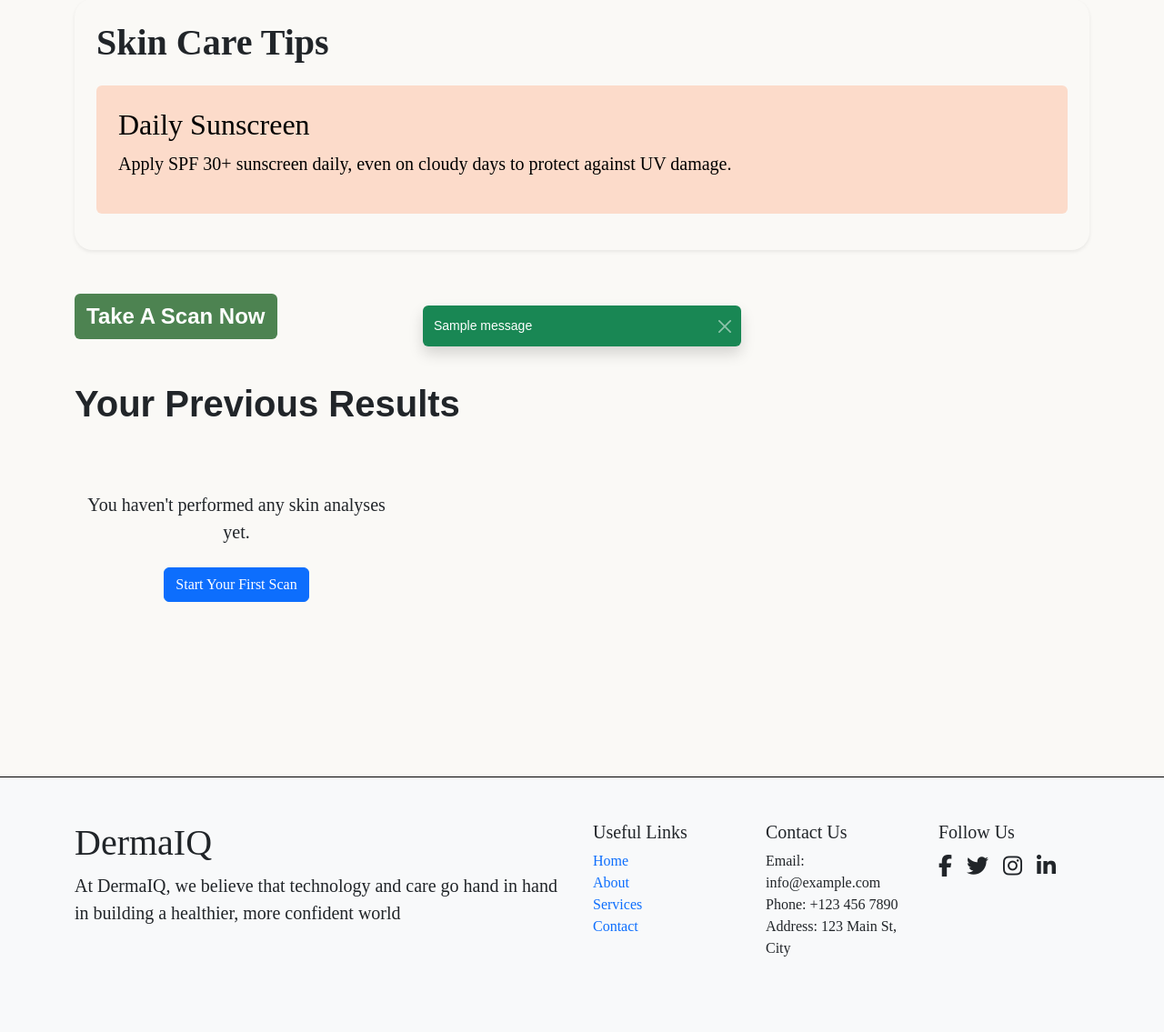
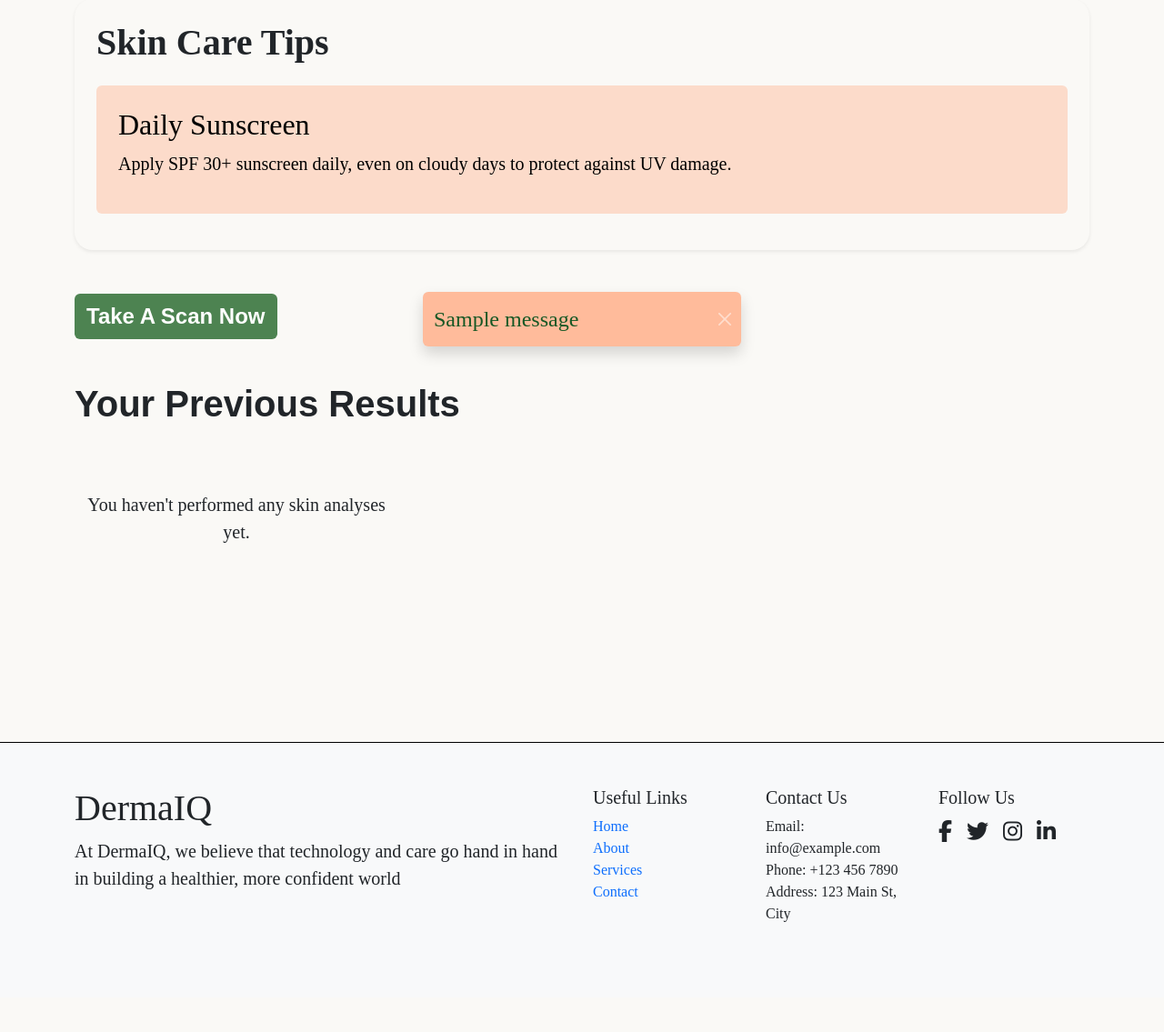
Before and after one commit to SajeelHashmi/Derma-Iq, a Django app: page /home/ in a window 1280 px wide. Shown: the part 395-1530 px from the top of the page at 91% size. After the commit the page ends 1409 px from the top, so only its background shows below. Run offline with Django 5.2, Linux system fonts and the light colour scheme; a user stored in the database is signed in; tables that the repository leaves empty hold one stand-in row (values such as "Sample post"); one stand-in notice (Sample message) is shown; data that the repository does not hold is empty; some libraries are stand-ins or nearby versions; some web fonts are replaced.

Commit message:
minor changes

```diff
--- a/home/urls.py
+++ b/home/urls.py
@@ -5,6 +5,5 @@ urlpatterns = [
 path('', index, name='index'),
 path('about/', about, name='about'),
 path('contactUs/', contact, name='contactUs'),
-path('futureWork/', futureWork, name='futureWork'),
 
 ]
--- a/home/views.py
+++ b/home/views.py
@@ -9,6 +9,3 @@ def about(request):
 
 def contact(request):
     return render(request, 'contactUs.html', {})
-
-def futureWork(request):
-    return render(request, 'futureWork.html', {})
--- a/predictor/rag.py
+++ b/predictor/rag.py
@@ -24,7 +24,7 @@ class Rag:
 
     def _build_initial_prompt(self, context):
         return f"""
-You are a compassionate and knowledgeable dermatologist assistant.
+You are ALEX a compassionate and knowledgeable dermatologist assistant.
 You have analyzed a patient's face and detected various dermatological conditions. Below is the segmentation result across different face angles:
 {context}
 
@@ -59,8 +59,10 @@ Based on this, introduce yourself to the user, briefly explain what you observed
         print("Building conversation prompt...")
         prompt = PromptTemplate(
             template=""""
-        You are a compassionate and knowledgeable dermatologist assistant.
+        You are ALEX a compassionate and knowledgeable dermatologist assistant.
 You have analyzed a patient's face and detected various dermatological conditions. Below is the segmentation result across different face angles:
+DONOT TAKE THESE RESULTS AS FINAL DIAGNOSIS THESE ARE FROM A MACHINE LEARNING MODEL AND NOT A DOCTOR. DONOT SHARE THESE RESULTS WITH THE PATIENT.
+THESE RESULTS ARE FOR REFERENCE ONLY AND NOT A FINAL DIAGNOSIS.
 {initail_res}
 
 You and the user are having a conversation about the dermatological conditions. Here is a history of the conversation so far:
--- a/templates/base.html
+++ b/templates/base.html
@@ -14,6 +14,21 @@
        <link rel="stylesheet" href="https://cdnjs.cloudflare.com/ajax/libs/font-awesome/6.7.2/css/all.min.css" integrity="sha512-Evv84Mr4kqVGRNSgIGL/F/aIDqQb7xQ2vcrdIwxfjThSH8CSR7PBEakCr51Ck+w+/U6swU2Im1vVX0SVk9ABhg==" crossorigin="anonymous" referrerpolicy="no-referrer" />
 </head>
 
+
+<style>
+  .toast-msg{
+
+  }
+  .msg-error{
+    background-color: #ff0015;
+    color: #ffffff;
+
+  }
+  .msg-success{
+    background: rgba(255, 187, 155);
+    color: #155724;
+  }
+</style>
 
 <body >
 
@@ -161,12 +176,14 @@
      class="position-fixed bottom-0 start-50 translate-middle-x p-3"
      style="z-index: 1100;">
   {% for message in messages %}
-    <div class="toast align-items-center text-white bg-{{ message.tags|default:'info' }} border-0 show mb-2"
+    <div class="toast align-items-center msg-{{ message.tags|default:'info' }} border-0 show mb-2"
          role="alert" aria-live="assertive" aria-atomic="true"
          data-bs-autohide="true" data-bs-delay="5000">
       <div class="d-flex">
-        <div class="toast-body">
-          {{ message }}
+        <div class="toast-body toast-msg prata text-center fs-4">
+
+            {{ message }}
+
         </div>
         <button type="button" class="btn-close btn-close-white me-2 m-auto" data-bs-dismiss="toast" aria-label="Close"></button>
       </div>
--- a/templates/home.html
+++ b/templates/home.html
@@ -88,7 +88,6 @@
             {% else %}
                 <div class="col-12 text-center py-5">
                     <p class="lead">You haven't performed any skin analyses yet.</p>
-                    <a href="#" class="btn btn-primary">Start Your First Scan</a>
                 </div>
             {% endif %}
         </div>
--- a/users/views.py
+++ b/users/views.py
@@ -18,7 +18,7 @@ def login_view(request):
             user = authenticate(request, username=username, password=password)
             if user is not None:
                 login(request, user)
-                messages.success(request=request,message="user logged in successfully")
+                messages.success(request=request,message="Login successful")
                 print("user logged in successfully")
 
                 return redirect("home")
@@ -31,7 +31,8 @@ def login_view(request):
 
 def logout_user(request):
     logout(request=request)
-    return redirect("login")
+    messages.success(request=request,message="Logout successful")
+    return redirect("index")
 
 
 def sign_up(request):
@@ -41,13 +42,15 @@ def sign_up(request):
 
         # print("method post")
         username = request.POST["username"]
-        pass1 = request.POST["passowrd"]
+        pass1 = request.POST["password"]
         pass2 = request.POST["confirm_password"]
 
         # validate the data in the form
         if pass1==pass2:
             user = User.objects.create_user(username=username, password=pass1)
             user.save()
+            messages.success(request=request,message="Welcome Aboard")
+
             login(request,user)
             return redirect("home")
         else:
```
Also changed, not shown: predictor/views.py (+6 -4 lines).
